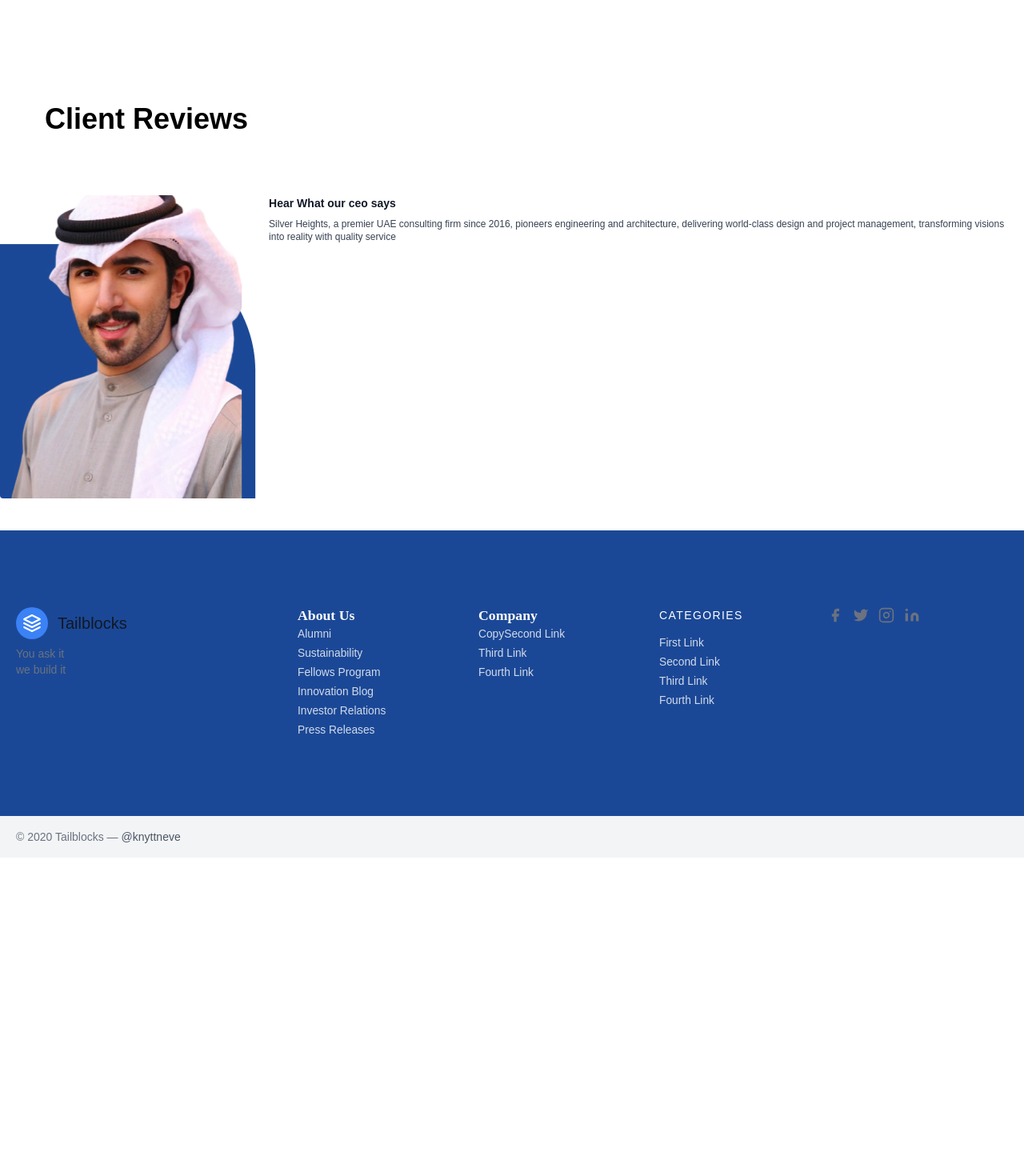
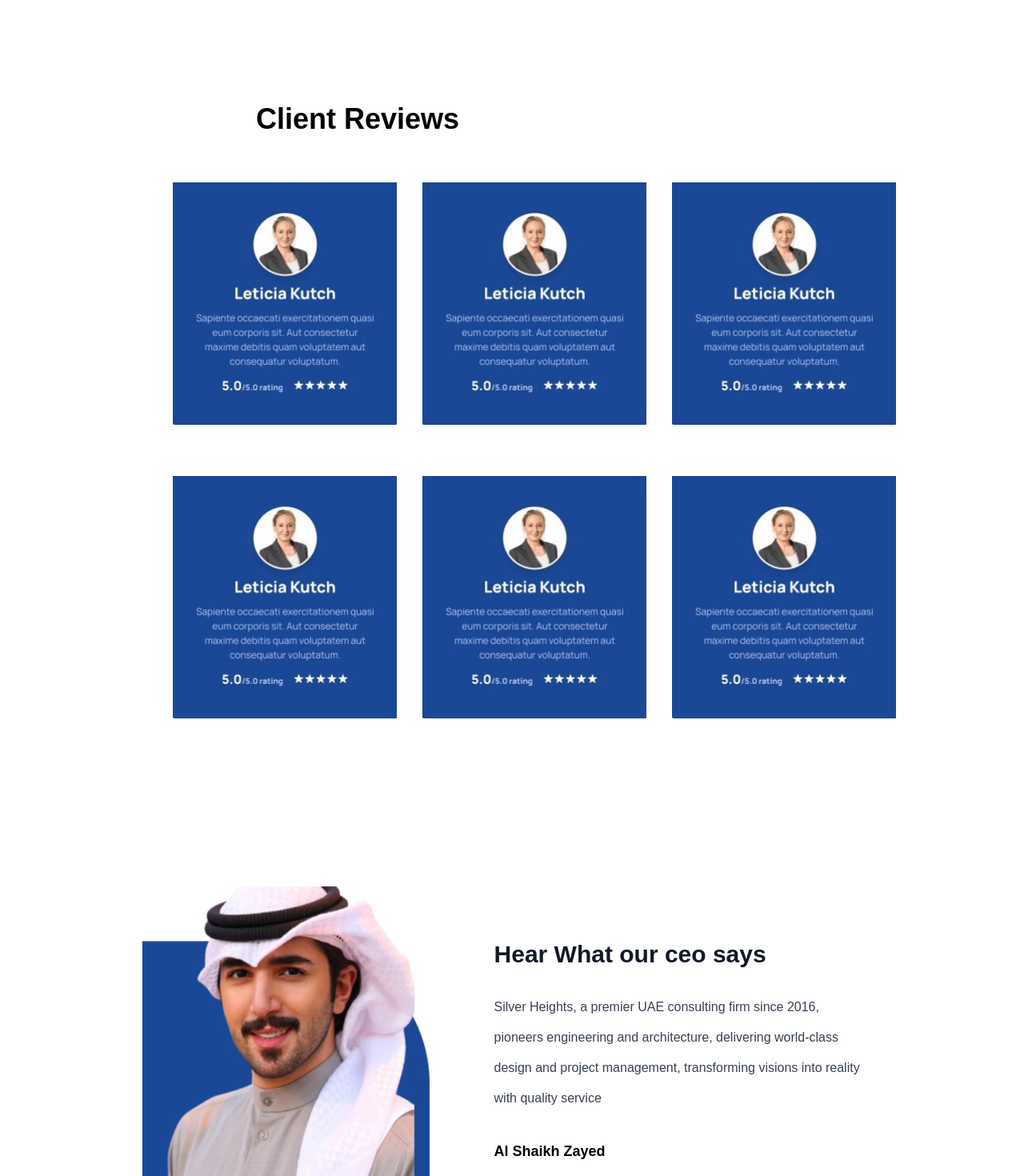
Before and after one commit to marwahavanshika/SHEC, a Next.js app: page /About_Us in a window 1280 px wide. Shown: the part 3440-4910 px from the top of the page at 80% size. Before the commit the page ends 4512 px from the top, so only its background shows below. Built offline with nearby package versions, Linux system fonts and the light colour scheme.

Commit message:
completed about us page for pc

```diff
--- a/app/About_Us/About.css
+++ b/app/About_Us/About.css
@@ -31,7 +31,18 @@
     font-weight: 200;
 }
 
-.ceo-img{
-width:  320.1px;
-height:  394.95px;
+.ceo-card{
+    width: 980.91px;
+    height: 390.95px;
+
 }
+
+/* .ceo-img{
+    width: 240px;
+    height: 300px;
+
+
+} */
+.client{
+
+}
--- a/app/About_Us/page.tsx
+++ b/app/About_Us/page.tsx
@@ -26,7 +26,7 @@ const licence = [{
 
 export default function AboutUs () {
     return (
-        <>
+        <div>
             <div className="parent text-center">
                 <Image src="/images/About_first.jpg" alt="head" width="1519"  height="0" className='head-image' />
             </div>
@@ -78,8 +78,8 @@ export default function AboutUs () {
             </div>
 
             <div>
-                <p className='font-bold text-5xl/[30px] ml-14 mb-16'>Certifications</p>
-                <div className='ml-14 flex flex-1 gap-x-8 mb-36'>
+                <p className='font-bold text-5xl/[30px] ml-64 mb-16 justify-center'>Certifications</p>
+                <div className='ml-14 flex flex-1 gap-x-8 mb-36 justify-center'>
                     <div className="parent text-center">
                         <Image src="/images/certificate1.jpg" alt="bldg1" width="337"  height="0" className='about-image1 mb-12' />
                         <div className='w-80'>
@@ -107,30 +107,48 @@ export default function AboutUs () {
                 </div>
             </div>
 
+
             <div>
-                <p className='font-bold text-4xl/[30px] ml-14 mb-16'>Client Reviews</p>
+                <div className='justify-center'>
+                    <p className='font-bold text-4xl/[30px] ml-80 mb-16'>Client Reviews</p>
+                </div>
+                <div className="ml-14 flex flex-1 gap-x-8 mb-4 justify-center">
+                    <Image src="/images/client.jpg" alt="bldg2" width="280"  height="0" className='about-image2 mb-12' />
+                    <Image src="/images/client.jpg" alt="bldg2" width="280"  height="0" className='about-image2 mb-12' />
+                    <Image src="/images/client.jpg" alt="bldg2" width="280"  height="0" className='about-image2 mb-12' />
+                </div>
+
+                <div className="ml-14 flex flex-1 gap-x-8 mb-36 justify-center">
+                    <Image src="/images/client.jpg" alt="bldg2" width="280"  height="0" className='about-image2 mb-12' />
+                    <Image src="/images/client.jpg" alt="bldg2" width="280"  height="0" className='about-image2 mb-12' />
+                    <Image src="/images/client.jpg" alt="bldg2" width="280"  height="0" className='about-image2 mb-12' />
+                </div>
             </div>
 
 
-            <div className="max-w-sm w-full lg:max-w-full lg:flex">
-                <div className="h-48 lg:h-auto  flex-none  rounded-t lg:rounded-t-none lg:rounded-l text-center overflow-hidden" title="Woman holding a mug">
+
+            <div className='flex justify-center'>
+            <div className="ceo-card ml-14 max-w-md w-full lg:max-w-full lg:flex">
+                <div className=" flex-none  rounded-t lg:rounded-t-none lg:rounded-l text-center overflow-hidden" title="Woman holding a mug">
                         <a href="#">
-                        <Image  src="/images/ceo.jpg" alt="ceo image" width="324" height="394" className="ceo-img"/>
+                        <Image  src="/images/ceo.jpg" alt="ceo image" width="360" height="450" className="ceo-img"/>
                         </a>
                 </div>
-                    <div className="bg-white rounded-b lg:rounded-b-none lg:rounded-r p-4 flex flex-col justify-between leading-normal">
-                        <div className="mb-8">
-                            <div className="text-gray-900 font-bold text-sm mb-2">
+                    <div className="bg-white rounded-b lg:rounded-b-none lg:rounded-r p-20 flex flex-col justify-between leading-normal">
+                        <div className="mb-10">
+                            <div className="text-gray-900 font-bold text-3xl/[46px] mb-6">
                             Hear What our ceo says
                             </div>
-                            <p className="text-gray-700 text-xs">
+                            <p className="text-gray-700 font-normal text-base/[38px] mb-10">
                             Silver Heights, a premier UAE consulting firm since 2016, pioneers engineering and architecture, delivering world-class design and project management, transforming visions into reality with quality service
                             </p>
+                            <p className='font-bold text-lg/[14px]'>Al Shaikh Zayed</p>
                         </div>
                 </div>
             </div>
 
-        </>
+        </div>
+        </div>
 
     );
 };
```
Also changed, not shown: public/images/client.jpg (added).
